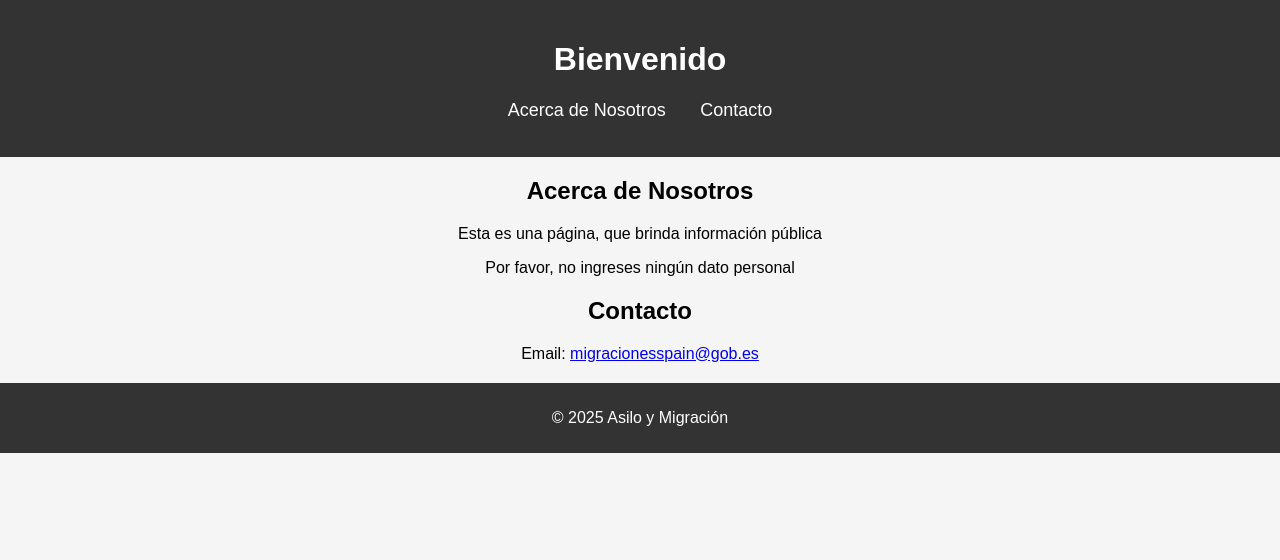
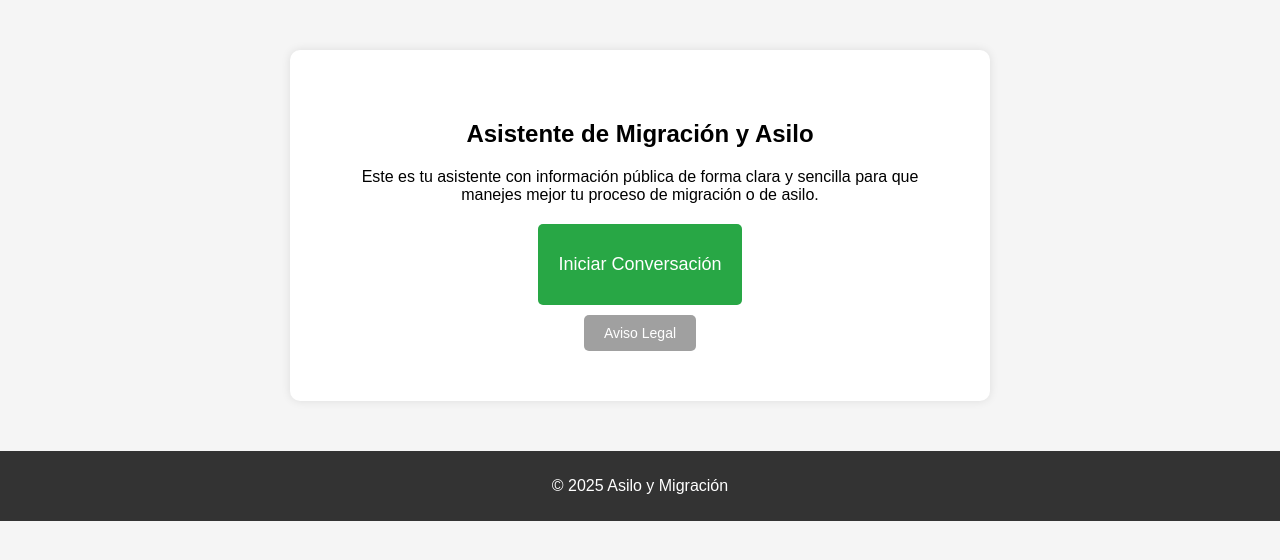
Before and after one commit to Day-Tech-29/MigracionesSpainWeb, a plain HTML site: page index.html in a window 1280 px wide. Drawn offline with Linux system fonts and the light colour scheme.

Commit message:
Añadida página de Aviso Legal y ajustes en index

```diff
--- a/index.html
+++ b/index.html
@@ -7,31 +7,16 @@
     <link rel="stylesheet" href="styles.css">
 </head>
 <body>
-    <header>
-        <h1>Bienvenido</h1>
-        <nav>
-            <ul>
-                <li><a href="#about">Acerca de Nosotros</a></li>
-                <li><a href="#contact">Contacto</a></li>
-            </ul>
-        </nav>
-    </header>
+    <section class="hero">
+        <h1>Asistente de Migración y Asilo</h1>
+        <p>Este es tu asistente con información pública de forma clara y sencilla para que manejes mejor tu proceso de migración o de asilo.</p>
 
-    <section id="about">
-        <h2>Acerca de Nosotros</h2>
-        <p>Esta es una página, que brinda información pública</p>
-      <p>Por favor, no ingreses ningún dato personal</p>
-    </section>
-
-    <section id="contact">
-        <h2>Contacto</h2>
-        <p>Email: <a href="mailto:migracionesspain@gob.es">migracionesspain@gob.es</a></p>
+        <button class="btn-iniciar">Iniciar Conversación</button>
+        <a href="aviso-legal.html" class="btn-aviso">Aviso Legal</a>
     </section>
 
     <footer>
-        <p>&copy; 2025 Asilo y Migración </p>
+        <p>&copy; 2025 Asilo y Migración</p>
     </footer>
-
-    <script src="script.js"></script>
 </body>
 </html>
--- a/styles.css
+++ b/styles.css
@@ -1,3 +1,4 @@
+/* Estilos generales */
 body {
     font-family: Arial, sans-serif;
     margin: 0;
@@ -6,52 +7,104 @@ body {
     background-color: #f5f5f5;
 }
 
-header {
-    background-color: #333;
-    color: white;
-    padding: 20px;
+/* Sección principal */
+.hero {
+    padding: 50px;
+    background: white;
+    margin: 50px auto;
+    border-radius: 10px;
+    box-shadow: 0 0 10px rgba(0, 0, 0, 0.1);
+    max-width: 600px;
 }
 
-nav ul {
-    list-style: none;
-    padding: 0;
+/* Sección de aviso legal */
+.legal-container {
+    padding: 40px;
+    background: white;
+    margin: 50px auto;
+    border-radius: 10px;
+    box-shadow: 0 0 10px rgba(0, 0, 0, 0.1);
+    max-width: 800px;
+    text-align: left;
 }
 
-nav ul li {
-    display: inline;
-    margin: 0 15px;
+.legal-container h1 {
+    text-align: center;
+    font-size: 24px;
+    color: #333;
 }
 
-nav a {
-    color: white;
-    text-decoration: none;
+.legal-container h3 {
     font-size: 18px;
+    color: #333;
 }
 
-.section {
-    padding: 50px;
-    background: white;
-    margin: 20px;
-    border-radius: 10px;
-    box-shadow: 0 0 10px rgba(0, 0, 0, 0.1);
+.legal-container p {
+    font-size: 16px;
+    color: #666;
+    line-height: 1.6;
 }
 
-.miembros {
-    display: flex;
-    justify-content: center;
-    gap: 20px;
+/* Botón de iniciar conversación */
+.btn-iniciar {
+    background-color: #28a745;
+    color: white;
+    border: none;
+    padding: 30px 20px;
+    font-size: 18px;
+    border-radius: 5px;
+    cursor: pointer;
+    margin-top: 20px;
+    display: block;
+    margin-left: auto;
+    margin-right: auto;
 }
 
-.miembro {
-    text-align: center;
+.btn-iniciar:hover {
+    background-color: #218838;
 }
 
-.miembro img {
-    border-radius: 50%;
-    width: 100px;
-    height: 100px;
+/* Botón de aviso legal */
+.btn-aviso {
+    background-color: #A0A0A0;
+    color: white;
+    border: none;
+    padding: 10px 15px;
+    font-size: 14px;
+    border-radius: 5px;
+    cursor: pointer;
+    margin-top: 10px;
+    display: inline-block;
+    text-decoration: none;
+    width: auto;
+    padding: 10px 20px;
 }
 
+.btn-aviso:hover {
+    background-color: #888888;
+}
+
+/* Botón de volver a inicio */
+.btn-volver {
+    background-color: #007bff;
+    color: white;
+    border: none;
+    padding: 15px 20px;
+    font-size: 16px;
+    border-radius: 5px;
+    cursor: pointer;
+    display: block;
+    text-align: center;
+    margin: 20px auto;
+    text-decoration: none;
+    width: fit-content;
+}
+
+.btn-volver:hover {
+    background-color: #0056b3;
+}
+
+/* Pie de página */
 footer {
     background-color: #333;
     color: white;
```
Also changed, not shown: aviso-legal.html (added, +39 -0 lines).
